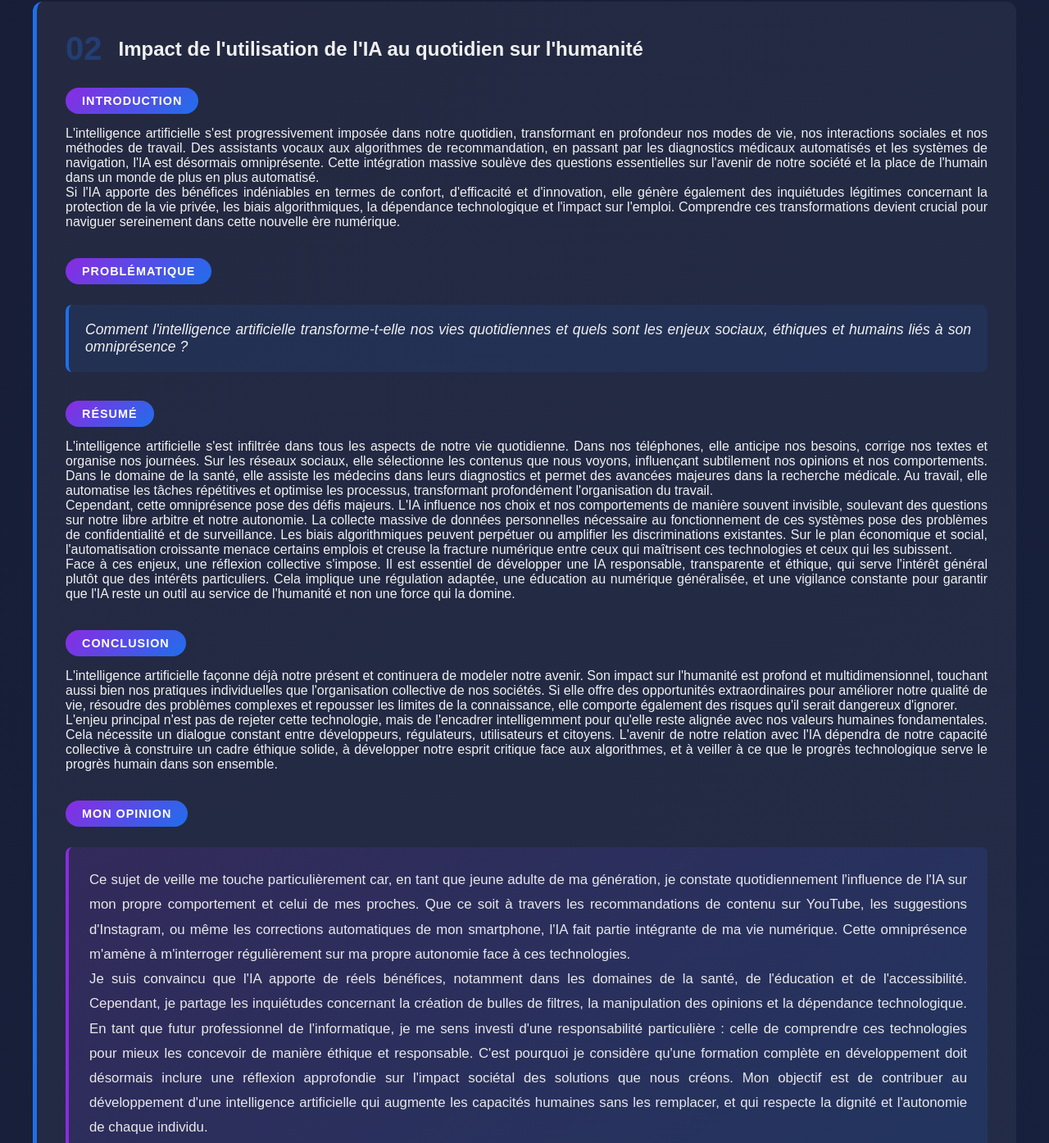
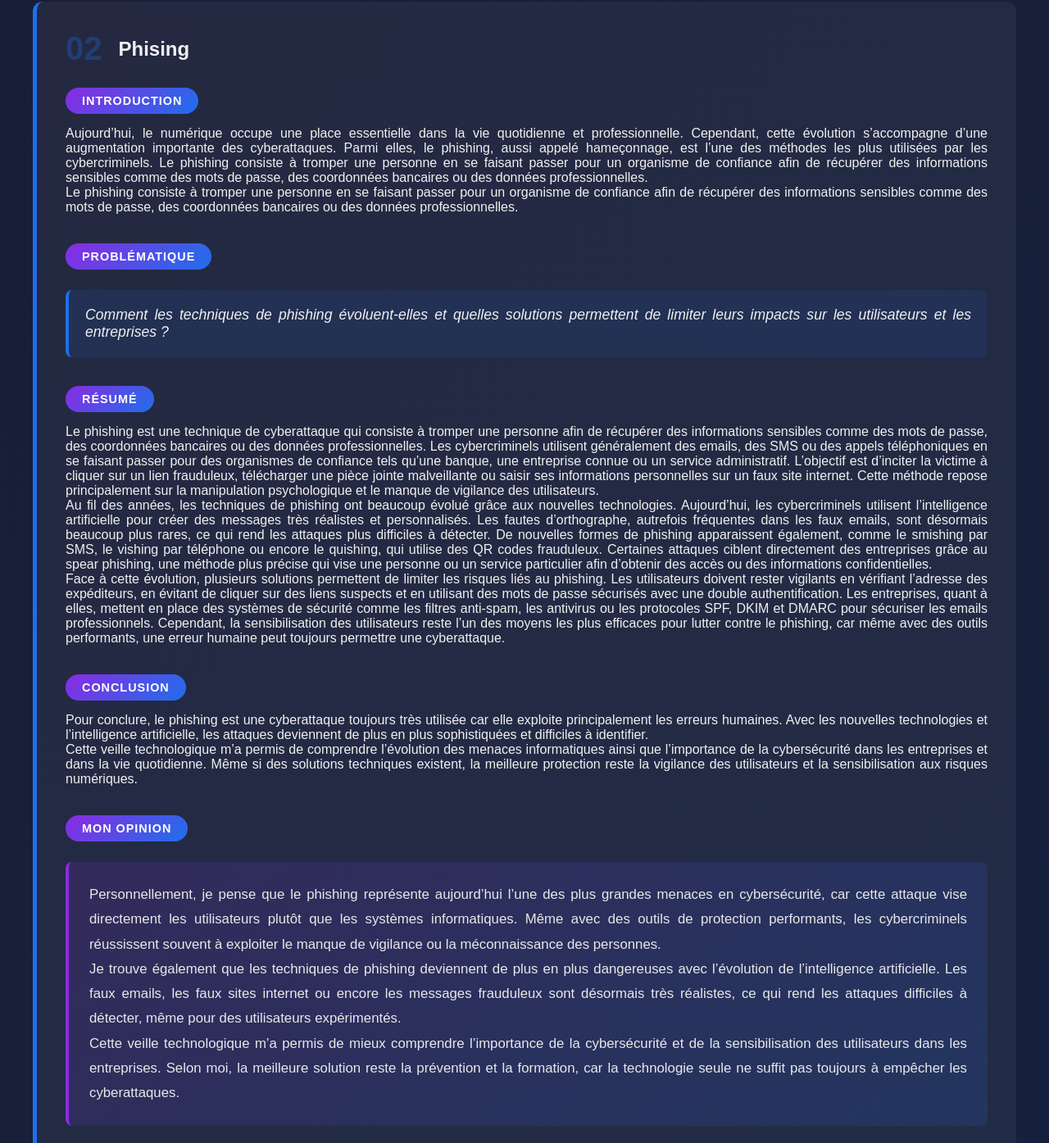
Before and after one commit to almamytoure5002-boop/momo.portfolio, a plain HTML site: page Veille_technologique.html in a window 1280 px wide. Shown: the part 3975-5370 px from the top of the page at 82% size. Drawn offline with Linux system fonts and the light colour scheme.

Commit message:
no match

```diff
--- a/Veille_technologique.html
+++ b/Veille_technologique.html
@@ -421,17 +421,19 @@ CNIL</h6>
 				<div class="topic-card">
 					<div class="topic-header">
 						<span class="topic-number">02</span>
-						<h4 class="topic-title">Impact de l'utilisation de l'IA au quotidien sur l'humanité</h4>
+						<h4 class="topic-title">Phising</h4>
 					</div>
 
 					<!-- Introduction -->
 					<div class="content-section">
 						<span class="section-label">Introduction</span>
 						<p>
-							L'intelligence artificielle s'est progressivement imposée dans notre quotidien, transformant en profondeur nos modes de vie, nos interactions sociales et nos méthodes de travail. Des assistants vocaux aux algorithmes de recommandation, en passant par les diagnostics médicaux automatisés et les systèmes de navigation, l'IA est désormais omniprésente. Cette intégration massive soulève des questions essentielles sur l'avenir de notre société et la place de l'humain dans un monde de plus en plus automatisé.
+							Aujourd’hui, le numérique occupe une place essentielle dans la vie quotidienne et professionnelle. Cependant, cette évolution s’accompagne d’une augmentation importante des cyberattaques. Parmi elles, le phishing, aussi appelé hameçonnage, est l’une des méthodes les plus utilisées par les cybercriminels.
+
+Le phishing consiste à tromper une personne en se faisant passer pour un organisme de confiance afin de récupérer des informations sensibles comme des mots de passe, des coordonnées bancaires ou des données professionnelles.
 						</p>
 						<p>
-							Si l'IA apporte des bénéfices indéniables en termes de confort, d'efficacité et d'innovation, elle génère également des inquiétudes légitimes concernant la protection de la vie privée, les biais algorithmiques, la dépendance technologique et l'impact sur l'emploi. Comprendre ces transformations devient crucial pour naviguer sereinement dans cette nouvelle ère numérique.
+							Le phishing consiste à tromper une personne en se faisant passer pour un organisme de confiance afin de récupérer des informations sensibles comme des mots de passe, des coordonnées bancaires ou des données professionnelles.
 						</p>
 					</div>
 
@@ -439,7 +441,7 @@ CNIL</h6>
 					<div class="content-section">
 						<span class="section-label">Problématique</span>
 						<div class="problematique-box">
-							Comment l'intelligence artificielle transforme-t-elle nos vies quotidiennes et quels sont les enjeux sociaux, éthiques et humains liés à son omniprésence ?
+							Comment les techniques de phishing évoluent-elles et quelles solutions permettent de limiter leurs impacts sur les utilisateurs et les entreprises ?
 						</div>
 					</div>
 
@@ -447,25 +449,23 @@ CNIL</h6>
 					<div class="content-section">
 						<span class="section-label">Résumé</span>
 						<p>
-							L'intelligence artificielle s'est infiltrée dans tous les aspects de notre vie quotidienne. Dans nos téléphones, elle anticipe nos besoins, corrige nos textes et organise nos journées. Sur les réseaux sociaux, elle sélectionne les contenus que nous voyons, influençant subtilement nos opinions et nos comportements. Dans le domaine de la santé, elle assiste les médecins dans leurs diagnostics et permet des avancées majeures dans la recherche médicale. Au travail, elle automatise les tâches répétitives et optimise les processus, transformant profondément l'organisation du travail.
+							Le phishing est une technique de cyberattaque qui consiste à tromper une personne afin de récupérer des informations sensibles comme des mots de passe, des coordonnées bancaires ou des données professionnelles. Les cybercriminels utilisent généralement des emails, des SMS ou des appels téléphoniques en se faisant passer pour des organismes de confiance tels qu’une banque, une entreprise connue ou un service administratif. L’objectif est d’inciter la victime à cliquer sur un lien frauduleux, télécharger une pièce jointe malveillante ou saisir ses informations personnelles sur un faux site internet. Cette méthode repose principalement sur la manipulation psychologique et le manque de vigilance des utilisateurs.
 						</p>
 						<p>
-							Cependant, cette omniprésence pose des défis majeurs. L'IA influence nos choix et nos comportements de manière souvent invisible, soulevant des questions sur notre libre arbitre et notre autonomie. La collecte massive de données personnelles nécessaire au fonctionnement de ces systèmes pose des problèmes de confidentialité et de surveillance. Les biais algorithmiques peuvent perpétuer ou amplifier les discriminations existantes. Sur le plan économique et social, l'automatisation croissante menace certains emplois et creuse la fracture numérique entre ceux qui maîtrisent ces technologies et ceux qui les subissent.
-						</p>
+							Au fil des années, les techniques de phishing ont beaucoup évolué grâce aux nouvelles technologies. Aujourd’hui, les cybercriminels utilisent l’intelligence artificielle pour créer des messages très réalistes et personnalisés. Les fautes d’orthographe, autrefois fréquentes dans les faux emails, sont désormais beaucoup plus rares, ce qui rend les attaques plus difficiles à détecter. De nouvelles formes de phishing apparaissent également, comme le smishing par SMS, le vishing par téléphone ou encore le quishing, qui utilise des QR codes frauduleux. Certaines attaques ciblent directement des entreprises grâce au spear phishing, une méthode plus précise qui vise une personne ou un service particulier afin d’obtenir des accès ou des informations confidentielles.						</p>
 						<p>
-							Face à ces enjeux, une réflexion collective s'impose. Il est essentiel de développer une IA responsable, transparente et éthique, qui serve l'intérêt général plutôt que des intérêts particuliers. Cela implique une régulation adaptée, une éducation au numérique généralisée, et une vigilance constante pour garantir que l'IA reste un outil au service de l'humanité et non une force qui la domine.
-						</p>
+							Face à cette évolution, plusieurs solutions permettent de limiter les risques liés au phishing. Les utilisateurs doivent rester vigilants en vérifiant l’adresse des expéditeurs, en évitant de cliquer sur des liens suspects et en utilisant des mots de passe sécurisés avec une double authentification. Les entreprises, quant à elles, mettent en place des systèmes de sécurité comme les filtres anti-spam, les antivirus ou les protocoles SPF, DKIM et DMARC pour sécuriser les emails professionnels. Cependant, la sensibilisation des utilisateurs reste l’un des moyens les plus efficaces pour lutter contre le phishing, car même avec des outils performants, une erreur humaine peut toujours permettre une cyberattaque.						</p>
 					</div>
 
 					<!-- Conclusion -->
 					<div class="content-section">
 						<span class="section-label">Conclusion</span>
 						<p>
-							L'intelligence artificielle façonne déjà notre présent et continuera de modeler notre avenir. Son impact sur l'humanité est profond et multidimensionnel, touchant aussi bien nos pratiques individuelles que l'organisation collective de nos sociétés. Si elle offre des opportunités extraordinaires pour améliorer notre qualité de vie, résoudre des problèmes complexes et repousser les limites de la connaissance, elle comporte également des risques qu'il serait dangereux d'ignorer.
-						</p>
+							Pour conclure, le phishing est une cyberattaque toujours très utilisée car elle exploite principalement les erreurs humaines. Avec les nouvelles technologies et l’intelligence artificielle, les attaques deviennent de plus en plus sophistiquées et difficiles à identifier.						</p>
 						<p>
-							L'enjeu principal n'est pas de rejeter cette technologie, mais de l'encadrer intelligemment pour qu'elle reste alignée avec nos valeurs humaines fondamentales. Cela nécessite un dialogue constant entre développeurs, régulateurs, utilisateurs et citoyens. L'avenir de notre relation avec l'IA dépendra de notre capacité collective à construire un cadre éthique solide, à développer notre esprit critique face aux algorithmes, et à veiller à ce que le progrès technologique serve le progrès humain dans son ensemble.
-						</p>
+							Cette veille technologique m’a permis de comprendre l’évolution des menaces informatiques ainsi que l’importance de la cybersécurité dans les entreprises et dans la vie quotidienne.
+
+Même si des solutions techniques existent, la meilleure protection reste la vigilance des utilisateurs et la sensibilisation aux risques numériques.						</p>
 					</div>
 
 					<!-- Mon Opinion -->
@@ -473,11 +473,13 @@ CNIL</h6>
 						<span class="section-label">Mon Opinion</span>
 						<div class="opinion-box">
 							<p>
-								Ce sujet de veille me touche particulièrement car, en tant que jeune adulte de ma génération, je constate quotidiennement l'influence de l'IA sur mon propre comportement et celui de mes proches. Que ce soit à travers les recommandations de contenu sur YouTube, les suggestions d'Instagram, ou même les corrections automatiques de mon smartphone, l'IA fait partie intégrante de ma vie numérique. Cette omniprésence m'amène à m'interroger régulièrement sur ma propre autonomie face à ces technologies.
+								Personnellement, je pense que le phishing représente aujourd’hui l’une des plus grandes menaces en cybersécurité, car cette attaque vise directement les utilisateurs plutôt que les systèmes informatiques. Même avec des outils de protection performants, les cybercriminels réussissent souvent à exploiter le manque de vigilance ou la méconnaissance des personnes.
 							</p>
 							<p>
-								Je suis convaincu que l'IA apporte de réels bénéfices, notamment dans les domaines de la santé, de l'éducation et de l'accessibilité. Cependant, je partage les inquiétudes concernant la création de bulles de filtres, la manipulation des opinions et la dépendance technologique. En tant que futur professionnel de l'informatique, je me sens investi d'une responsabilité particulière : celle de comprendre ces technologies pour mieux les concevoir de manière éthique et responsable. C'est pourquoi je considère qu'une formation complète en développement doit désormais inclure une réflexion approfondie sur l'impact sociétal des solutions que nous créons. Mon objectif est de contribuer au développement d'une intelligence artificielle qui augmente les capacités humaines sans les remplacer, et qui respecte la dignité et l'autonomie de chaque individu.
+								Je trouve également que les techniques de phishing deviennent de plus en plus dangereuses avec l’évolution de l’intelligence artificielle. Les faux emails, les faux sites internet ou encore les messages frauduleux sont désormais très réalistes, ce qui rend les attaques difficiles à détecter, même pour des utilisateurs expérimentés.
 							</p>
+							<p>
+								Cette veille technologique m’a permis de mieux comprendre l’importance de la cybersécurité et de la sensibilisation des utilisateurs dans les entreprises. Selon moi, la meilleure solution reste la prévention et la formation, car la technologie seule ne suffit pas toujours à empêcher les cyberattaques.							</p>
 						</div>
 					</div>
 
@@ -494,22 +496,22 @@ CNIL</h6>
 
 							<div class="source-card">
 								<div class="source-icon">🔗</div>
-								<h6>Intelligence artificielle et nous</h6>
-								<p class="source-name">estherium_</p>
-								<a href="https://www.instagram.com/estherium__?utm_source=ig_web_button_share_sheet&igsh=ZDNlZDc0MzIxNw==" class="source-link">Voir compte</a>
+								<h6>ANSSI</h6>
+								<p class="source-name">Googles actualités</p>
+								<a href="https://cyber.gouv.fr/?utm_source=chatgpt.com" class="source-link">Voir compte</a>
 							</div>
 
 							<div class="source-card">
 								<div class="source-icon">🔗</div>
-								<h6>La fabrique à Idiot: l'IA vas nous remplacer</h6>
-								<p class="source-name">Micode</p>
-								<a href="https://youtu.be/4xq6bVbS-Pw?si=hIkyS4w6a5CRKF6N" class="source-link">Voir video</a>
+								<h6>Les alertes de sécurité</h6>
+								<p class="source-name">Googles actualités</p>
+								<a href="https://www.cert.ssi.gouv.fr/?utm_source=chatgpt.com" class="source-link">Voir video</a>
 							</div>
 
 							<div class="source-card">
 							<div class="source-icon">🔗</div>
 							<h6>IA et santé : révolution médicale ou déshumanisation ?</h6>
-							<p class="source-name">Futura Santé</p>
+							<p class="source-name">FBF Les clés de la banque</p>
 							<a href="#" class="source-link">Lire l'article</a>
 						</div>
 
@@ -532,7 +534,7 @@ CNIL</h6>
 		<div class="footer-about">
 			<h3>À propos</h3>
 			<p>
-				Étudiant en BTS SIO option SISR passionné par le développement web et la cybersécurité.
+				Étudiant en BTS SIO option SISR passionné par le infrastructure réseau et la cybersécurité.
 				Découvrez mes projets, mon parcours et mes compétences à travers ce portfolio.
 			</p>
 			<div class="social-links">
```
